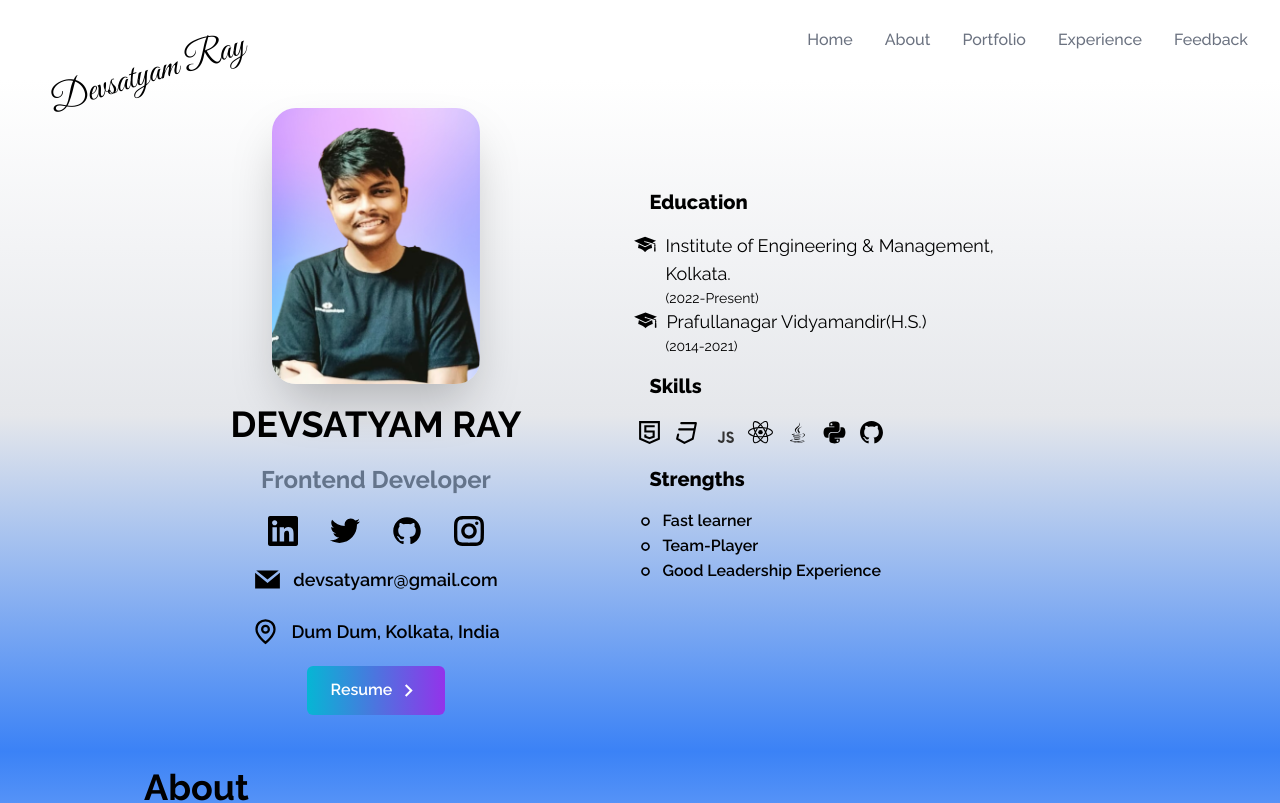
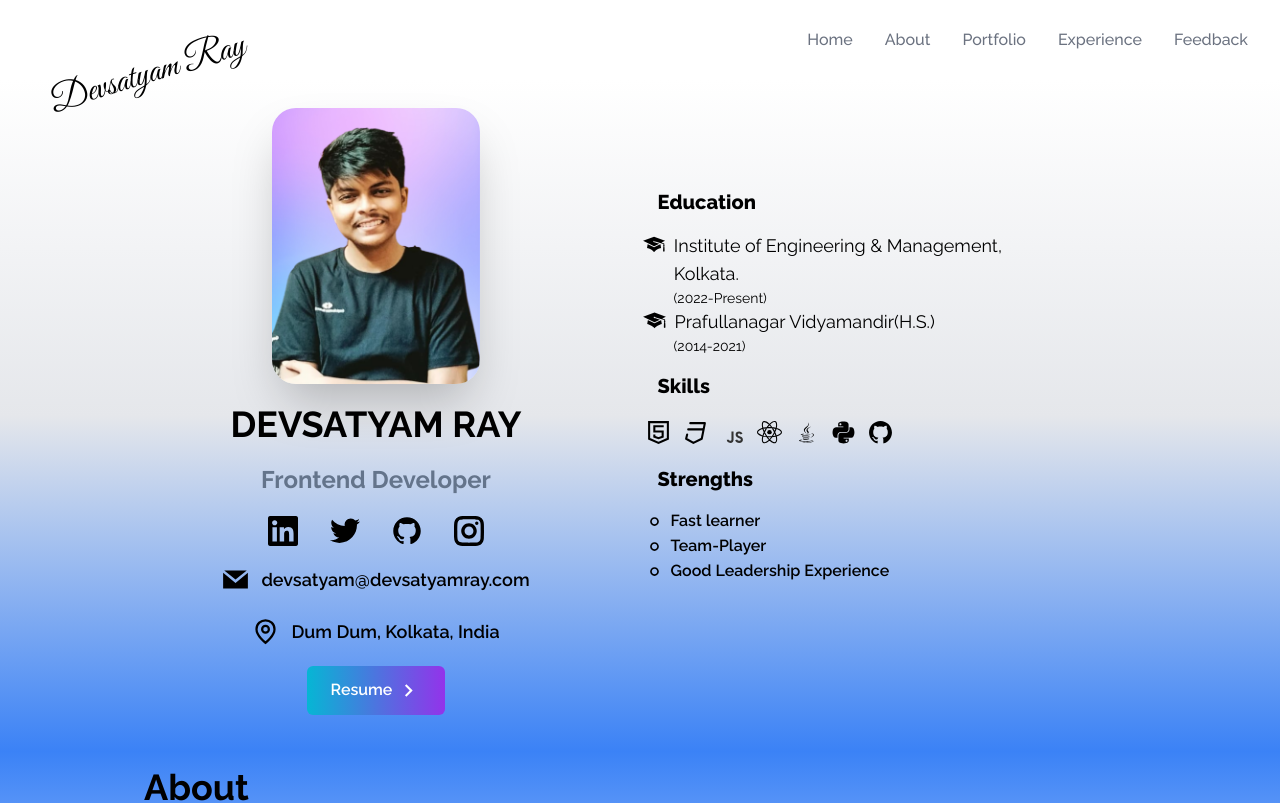
Before and after one commit to devsatyamr/Portfolio-N, a React (Create React App) app: page / in a window 1280 px wide. Shown: the top 803 px of the page. Built offline with nearby package versions, Linux system fonts and the light colour scheme; a web font is replaced by a local one.

Commit message:
Update Home.jsx

```diff
--- a/src/components/Home.jsx
+++ b/src/components/Home.jsx
@@ -48,7 +48,7 @@ const Home = () => {
             <div>
               <div className="flex gap-3 justify-center py-3 text-lg ">
               <GrMail size={27}></GrMail>
-              <p class="font-mono font-semibold">devsatyamr@gmail.com</p>
+              <p class="font-mono font-semibold">devsatyam@devsatyamray.com</p>
               </div>
               <div className="flex gap-3 justify-center py-3 text-lg">
               <GrLocation size={27}></GrLocation>
```
